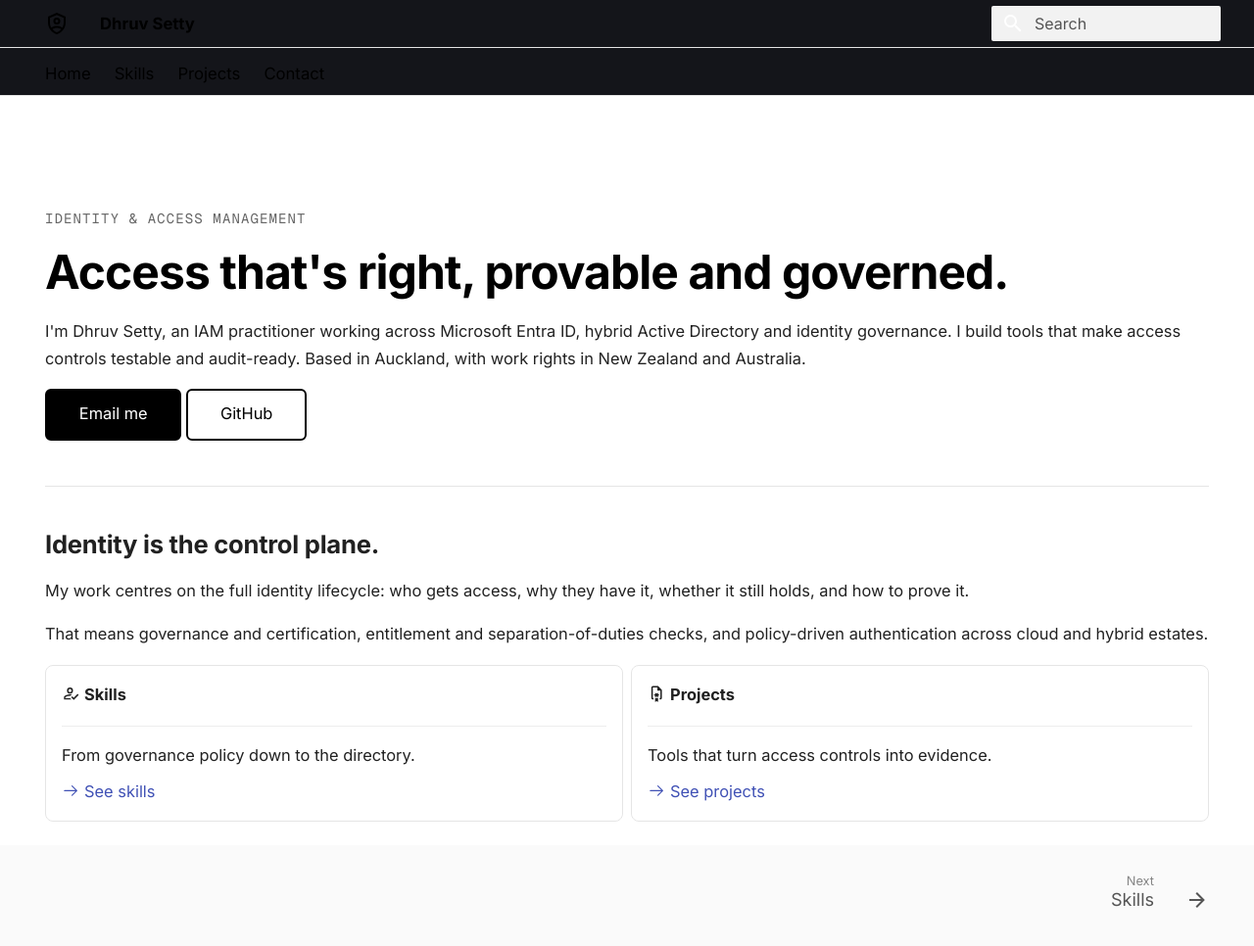
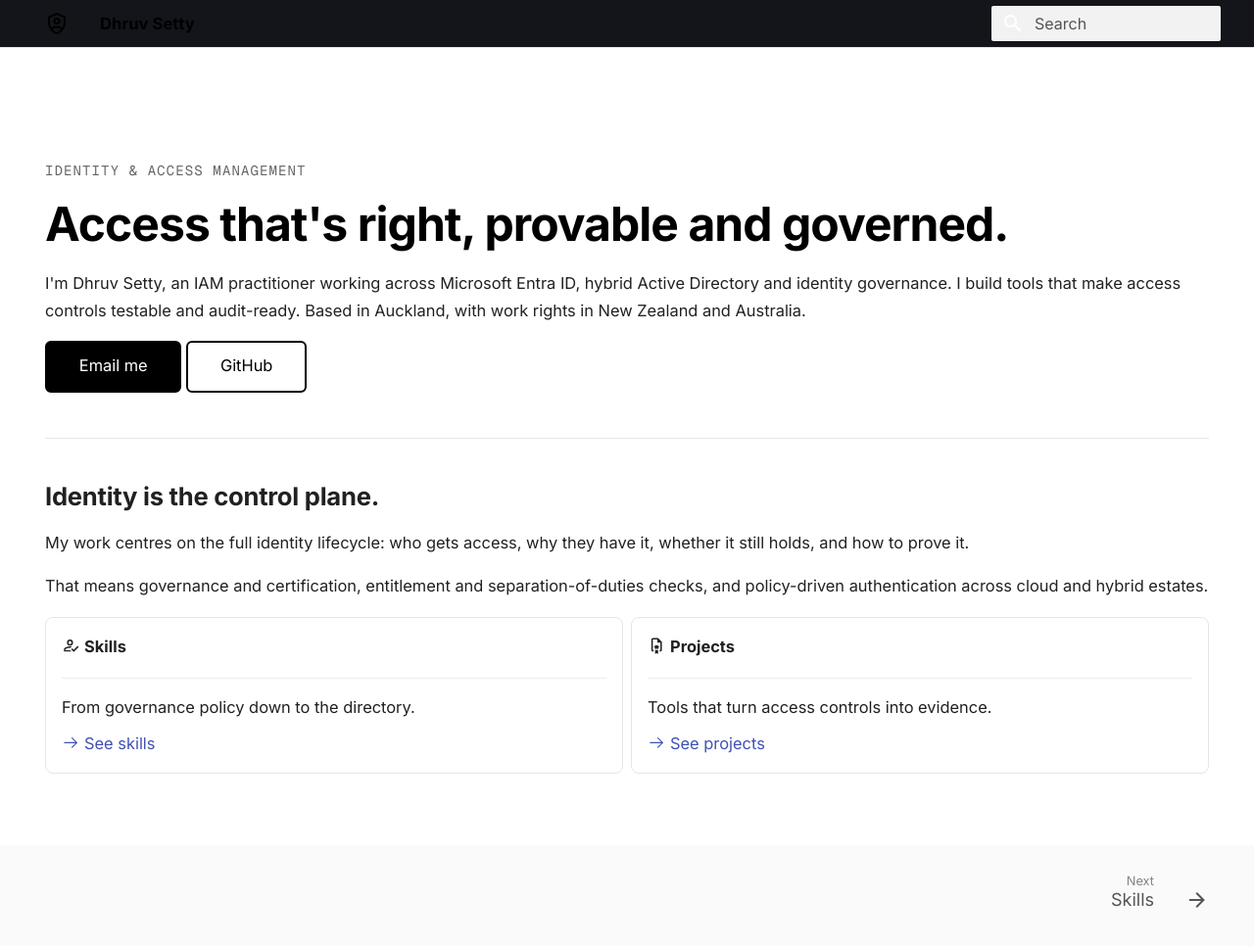
Before and after one commit to whatheheckisthis/whatheheckisthis.github.io, an MkDocs documentation site: the page built from docs/index.md, in a window 1280 px wide and 1019 px high. Shown: the top 966 px of the window at 98% size. Built offline with MkDocs 1.6.1 and Material for MkDocs 9.7.7, drawn with Linux system fonts in a browser that asks for light colours.

Commit message:
Header: name and search only, drop nav options

```diff
--- a/docs/stylesheets/extra.css
+++ b/docs/stylesheets/extra.css
@@ -37,3 +37,10 @@
 .md-tabs__link { opacity: 1; }
 .md-tabs__link--active, .md-nav__link--active { color: rgb(0, 0, 0); font-weight: 600; }
 .md-tabs__link:hover, .md-nav__link:hover { color: rgb(85, 85, 85); }
+
+/* Header shows name + search only: no tabs, no page-title topic, no nav drawer */
+.md-tabs { display: none; }
+.md-header__title .md-header__topic + .md-header__topic { display: none; }
+.md-header__title--active .md-header__topic:first-child { opacity: 1; transform: none; z-index: 1; pointer-events: auto; }
+.md-sidebar--primary { display: none; }
+label.md-header__button[for="__drawer"] { display: none; }
--- a/mkdocs.yml
+++ b/mkdocs.yml
@@ -12,7 +12,6 @@ theme:
     primary: black
     accent: black
   features:
-    - navigation.tabs
     - navigation.top
     - navigation.footer
     - content.code.copy
```
